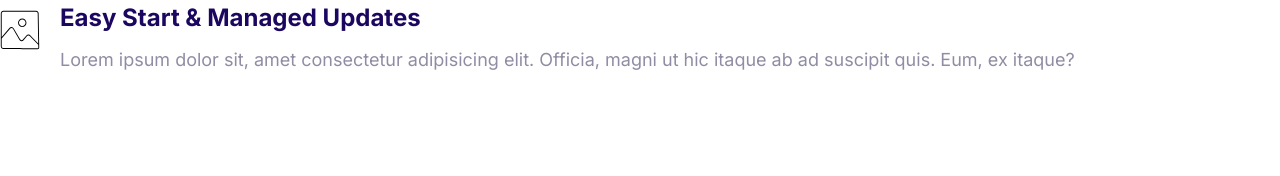
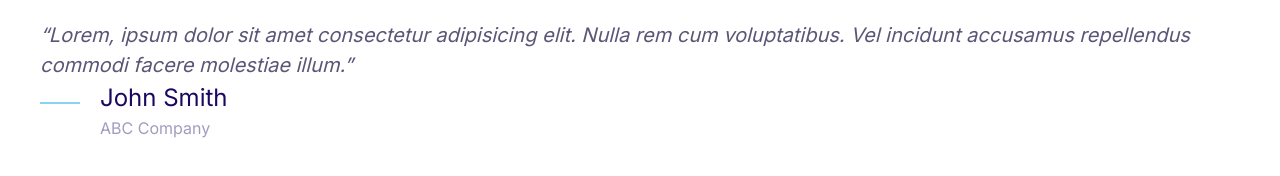
Before and after one commit to Badercoder/moshify3, a plain HTML site: page index.html in a window 1280 px wide. Drawn offline with Linux system fonts and the light colour scheme.

Commit message:
Quote Component.

```diff
--- a/css/style.css
+++ b/css/style.css
@@ -6,12 +6,13 @@
     --color-accent: #ff3400;
     --color-headings: #1b0760;
     --color-body: #918ca4;
+    --color-body-darker: #5c5577;
     --color-border: #ccc;
     --border-radius: 30px;}
-*, *::after, *::before {
-    box-sizing: border-box;}
-::placeholder {
-    color: #cdcbd7;}
+
+*, *::after, *::before {box-sizing: border-box;}
+
+::placeholder {color: #cdcbd7;}
 
 /* -------- Typography -------- */
 html {font-size: 62.5%;}
@@ -245,3 +246,30 @@ a {text-decoration: none;}
 .media__title {margin-top: 0;}
 .media__body {margin: 0 2rem;}
 .media__image {margin-top: 1rem;}
+
+/* -------- Quotes -------- */
+.quote {
+    font-style: italic;
+    color: var(--color-body-darker); /* Skin, to be later moved to testimonials section*/
+    font-size: 3rem; /* Skin, to be later moved to testimonials section*/
+}
+.quote__text::before {content: open-quote;}
+.quote__text::after {content: close-quote;}
+.quote__author { /* to be later moved to testimonials section*/
+    font-size: 3rem;
+    font-weight: 500;
+    font-style: normal;
+    margin-bottom: 0; /*reason for this, is the buttom margin is coming from the heading "h3"*/}
+.quote__organisation {
+    color: var(--color-headings);
+    font-size: 2rem;
+    opacity: 0.4;font-style: normal;}
+.quote__line {
+    position: relative;
+    bottom: 7px;}
+
+@media screen and (min-width: 1024px) {
+
+    .quote {font-size: 2rem;}
+    .quote__author {font-size: 2.4rem;}
+    .quote__organisation {font-size: 1.6rem;}}
--- a/index.html
+++ b/index.html
@@ -14,19 +14,24 @@
     <link rel="stylesheet" href="/css/style.css">
 </head>
 <body>
+    <blockquote class="quote">
+        <p class="quote__text">Lorem, ipsum dolor sit amet consectetur adipisicing elit. Nulla rem cum voluptatibus. Vel incidunt accusamus repellendus commodi facere molestiae illum.</p>
+        <footer> <!-- Media component is also part of the testimonials section -->
             <div class="media">
                 <div class="media__image">
-            <svg class="icon icon--primary">
-                <use xlink:href="images/sprite.svg#snap"></use>
+                    <svg class="icon icon--primary quote__line"> <!-- the reason for adding quote__line is to seperate the elements of the quote component-->
+                        <use xlink:href="images/sprite.svg#line"></use>
                     </svg>
                 </div>
                 <div class="media__body">
-            <h3 class="media__title">
-                Easy Start & Managed Updates
+                    <h3 class="media__title quote__author">
+                        John Smith
                     </h3>
-            <p>Lorem ipsum dolor sit, amet consectetur adipisicing elit. Officia, magni ut hic itaque ab ad suscipit quis. Eum, ex itaque?</p>
+                    <p class="quote__organisation">ABC Company</p>
                 </div>
             </div>
+        </footer>
+    </blockquote>
 
     <script src="/index.js"></script>
 </body>
```
Also changed, not shown: components/quote.html (added, +18 -0 lines). Lines whose indentation alone changed are shown as unchanged.
